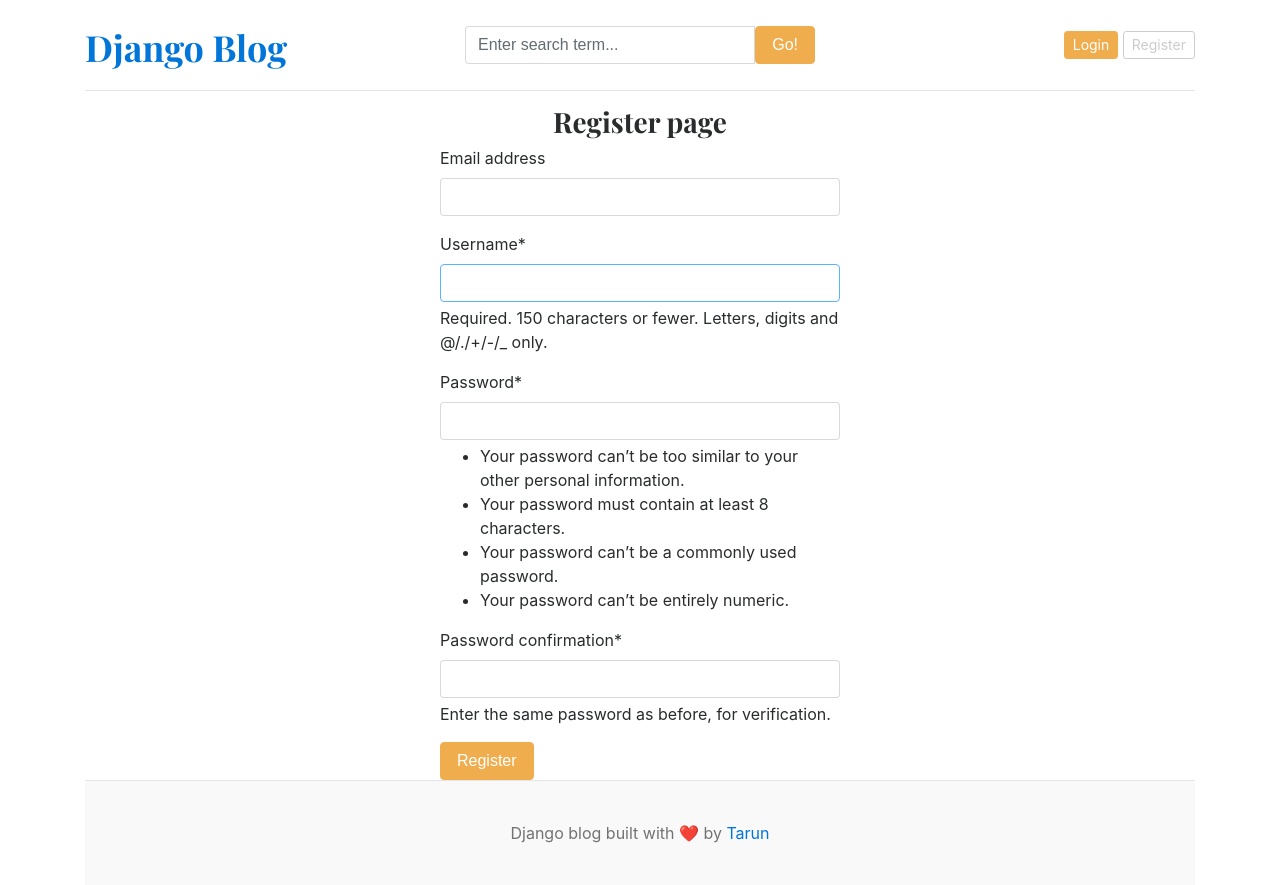
After one commit to Miryabbelli-Tarun/Django_Blog, a Django app: page /register/ in a window 1280 px wide. The commit adds this page. Run offline with Django 5.2, Linux system fonts and the light colour scheme; data that the repository does not hold is empty; some libraries are stand-ins or nearby versions.

Commit message:
register page

```diff
--- /dev/null
+++ b/blog_main/forms.py
@@ -0,0 +1,7 @@
+from django.contrib.auth.models import User
+from django.contrib.auth.forms import UserCreationForm
+
+class RegisterForm(UserCreationForm):
+    class Meta:
+        model=User
+        fields=('email','username','password1','password2')
--- a/blog_main/settings.py
+++ b/blog_main/settings.py
@@ -39,6 +39,8 @@ INSTALLED_APPS = [
     'django.contrib.staticfiles',
     'blogs',
     'assignments',
+    'crispy_forms',
+    'crispy_bootstrap5',
 ]
 
 MIDDLEWARE = [
@@ -126,3 +128,5 @@ STATICFILES_DIRS=[
 
 MEDIA_URL='/media/'
 MEDIA_ROOT= BASE_DIR/'media'
+
+CRISPY_TEMPLATE_PACK = 'bootstrap5'
--- a/blog_main/urls.py
+++ b/blog_main/urls.py
@@ -11,6 +11,7 @@ urlpatterns = [
     path('admin/', admin.site.urls),
     path('',views.home,name='home'),
     path('category/',include('blogs.urls')),
-    path('<slug:slug>/',Blogviews.blogs,name='blogs'),
+    path('blogs/<slug:slug>/',Blogviews.blogs,name='blogs'),
     path('blog/search/',Blogviews.search,name='search'),
+    path('register/',views.register,name='register'),
 ]+static(settings.MEDIA_URL, document_root=settings.MEDIA_ROOT)
--- a/blog_main/views.py
+++ b/blog_main/views.py
@@ -1,7 +1,9 @@
 
-from django.shortcuts import render
+from django.shortcuts import redirect, render
 from assignments.models import About
+from blog_main.forms import RegisterForm
 from blogs.models import Blog, Category
+from django.contrib.auth.models import User
 
 
 def home(request):
@@ -19,3 +21,17 @@ def home(request):
         'about':about,
     }
     return render(request,'home.html',context)
+
+def register(request):
+    if request.method=='POST':
+        form=RegisterForm(request.POST)
+        print(form)
+        if form.is_valid():
+            user=User(**form.cleaned_data)
+            user.save()
+            return redirect('register')
+    form=RegisterForm()
+    context={
+        'form':form,
+    }
+    return render(request,'register.html',context)
--- a/templates/base.html
+++ b/templates/base.html
@@ -30,7 +30,7 @@
 
           <div class="col-4 d-flex justify-content-end align-items-center">
             <a class="btn btn-sm btn-warning" href="#">Login</a> &nbsp;
-            <a class="btn btn-sm btn-outline-secondary" href="#">Register</a>
+            <a class="btn btn-sm btn-outline-secondary" href="{% url 'register' %}">Register</a>
           </div>
         </div>
       </header>
--- /dev/null
+++ b/templates/register.html
@@ -0,0 +1,11 @@
+{% extends 'base.html' %}
+{% block start %}
+{% load crispy_forms_tags %}
+<h3 class="text-center">Register page</h3>
+
+<form action="{% url 'register' %}" method="POST" style="width: 400px;margin: auto;">
+    {% csrf_token %}
+    {{form | crispy }}
+    <button type="submit" class="btn btn-warning">Register</button>
+</form>
+{% endblock %}
```
